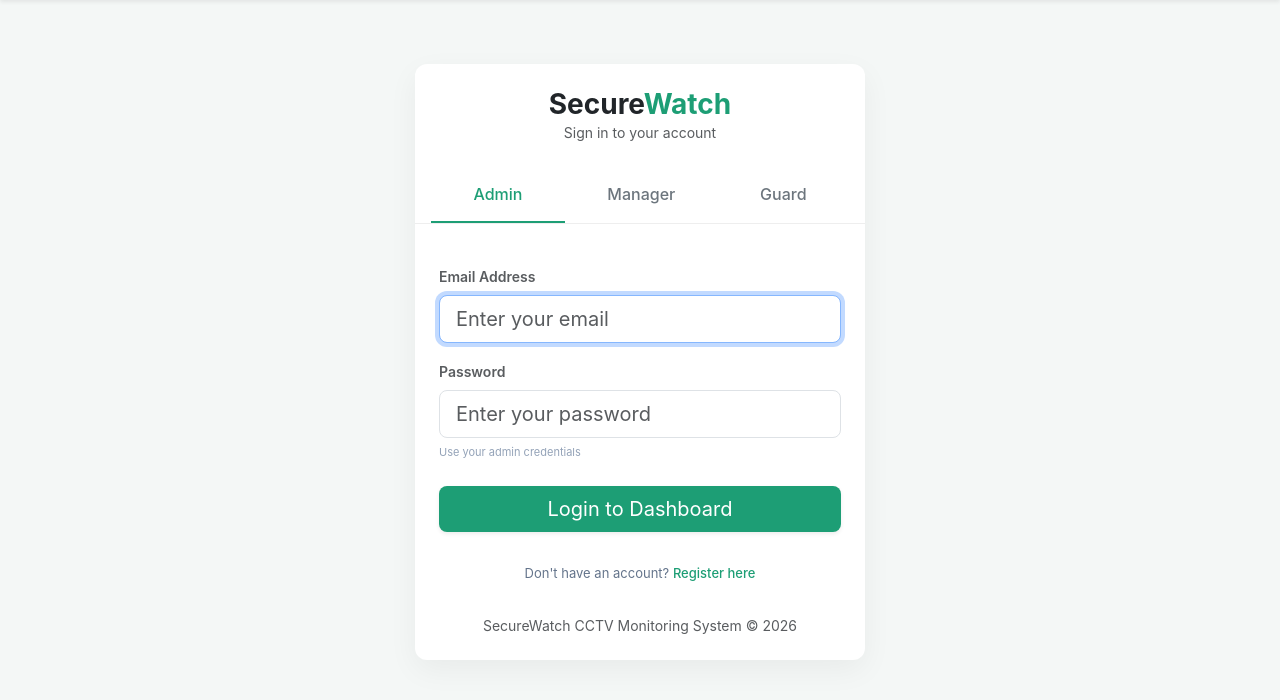
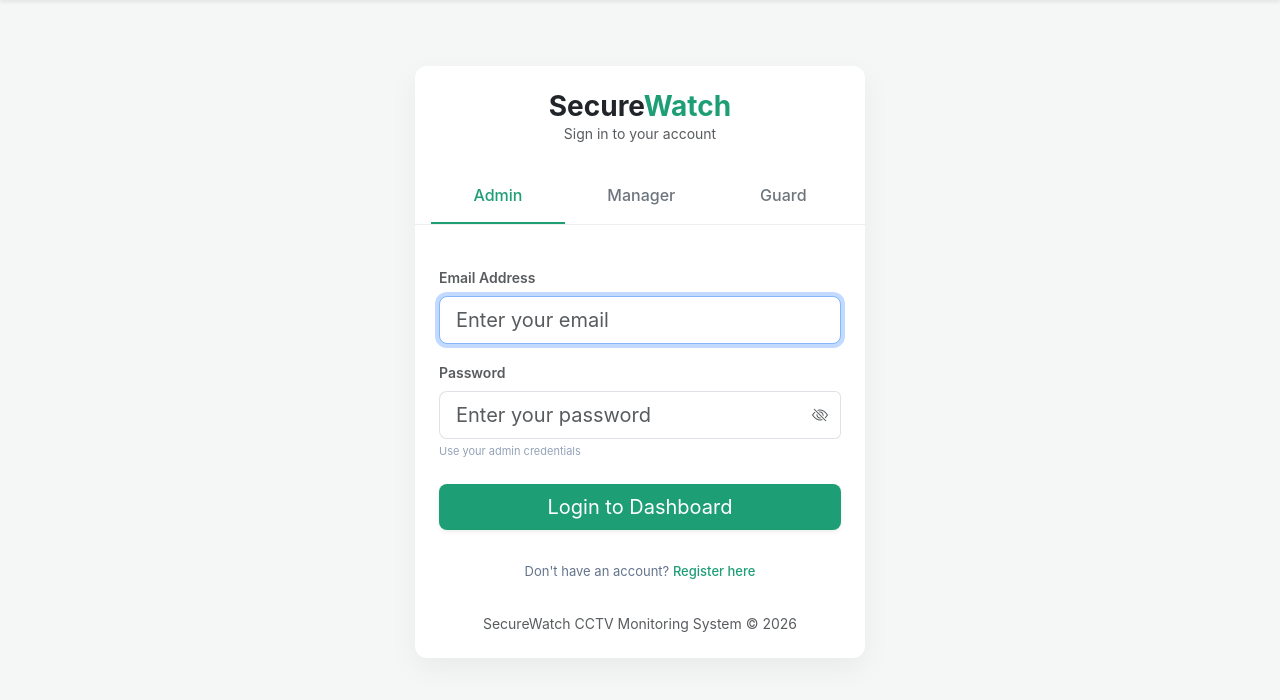
Before and after one commit to abhiram-FWD/securewatch-cctv, a Laravel app: page /login in a window 1280 px wide. Shown: the part 78-778 px from the top of the page. Run offline with Laravel 12, Linux system fonts and the light colour scheme.

Commit message:
Final updates

```diff
--- a/resources/views/auth/login.blade.php
+++ b/resources/views/auth/login.blade.php
@@ -79,10 +79,15 @@
 
                 <div class="mb-4">
                     <label class="form-label text-muted small fw-semibold">Password</label>
-                    <input type="password" id="password" name="password" class="form-control form-control-lg @error('password') is-invalid @enderror" required placeholder="Enter your password">
-                    <small id="login-hint" style="color:#94a3b8; font-size:11px">Use your admin credentials</small>
+                    <div class="input-group">
+                        <input type="password" id="password" name="password" class="form-control form-control-lg border-end-0 @error('password') is-invalid @enderror" required placeholder="Enter your password">
+                        <span class="input-group-text bg-white border-start-0" id="togglePassword" style="cursor: pointer;">
+                            <i class="bi bi-eye-slash text-muted" id="togglePasswordIcon"></i>
+                        </span>
+                    </div>
+                    <small id="login-hint" style="color:#94a3b8; font-size:11px; display:block; margin-top: 4px;">Use your admin credentials</small>
                     @error('password')
-                        <div class="invalid-feedback">{{ $message }}</div>
+                        <div class="invalid-feedback d-block">{{ $message }}</div>
                     @enderror
                 </div>
 
@@ -139,5 +144,19 @@ function switchTab(role) {
     .textContent = tabs[role].hint;
 
 }
+
+document.getElementById('togglePassword').addEventListener('click', function () {
+  const passwordInput = document.getElementById('password');
+  const icon = document.getElementById('togglePasswordIcon');
+  if (passwordInput.type === 'password') {
+    passwordInput.type = 'text';
+    icon.classList.remove('bi-eye-slash');
+    icon.classList.add('bi-eye');
+  } else {
+    passwordInput.type = 'password';
+    icon.classList.remove('bi-eye');
+    icon.classList.add('bi-eye-slash');
+  }
+});
 </script>
 @endsection
```
Also changed, not shown: resources/views/auth/register.blade.php (+36 -2 lines).
